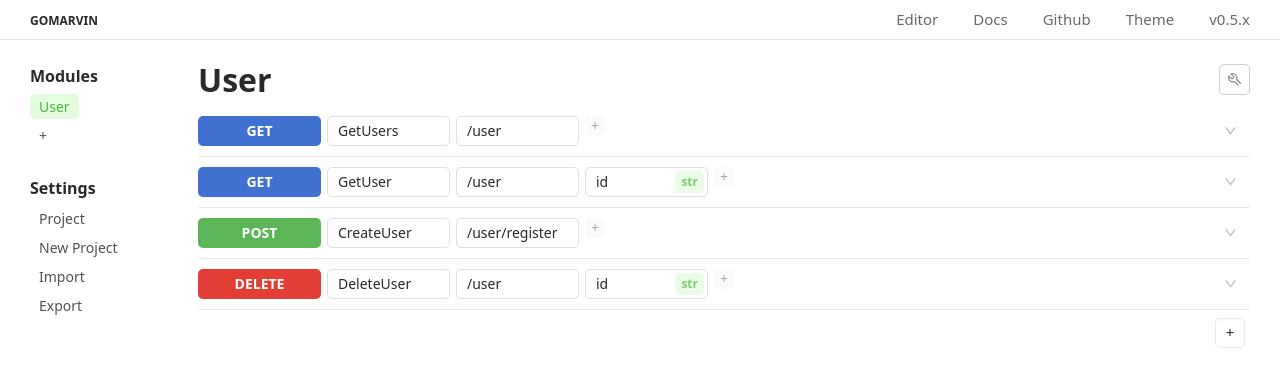
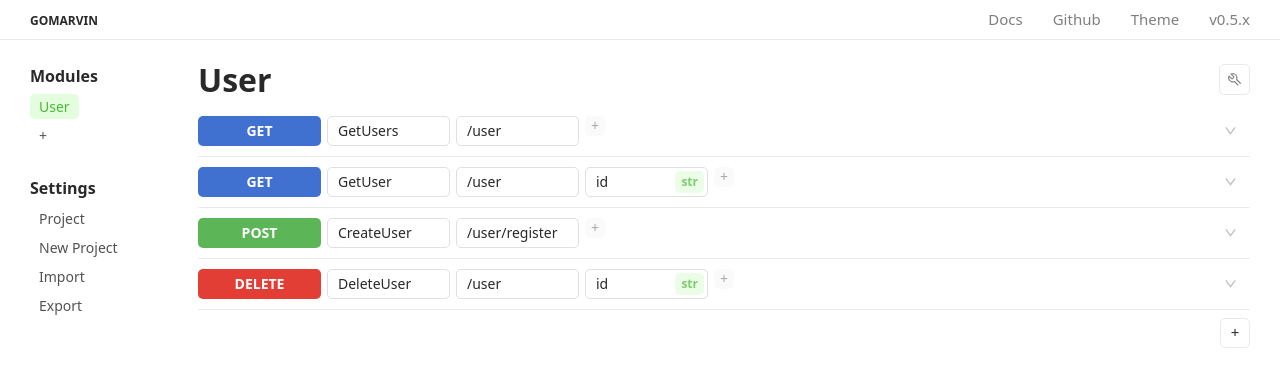
Before and after one commit to tompston/gomarvin-editor, a Vue app: page / in a window 1280 px wide. Shown: the top 386 px of the page. Built offline with nearby package versions, Linux system fonts and the light colour scheme.

Commit message:
settings tab switcher refactored to a seperate component

```diff
--- a/src/assets/css/components/buttons.css
+++ b/src/assets/css/components/buttons.css
@@ -91,6 +91,6 @@ button[disabled] {
   opacity: 1;
 }
 
-.module__toolbar_tool_btn {
-  align-items: flex-start;
+.module_toolbar_btn:hover {
+  border: var(--border-1-1);
 }
--- a/src/components/Header.vue
+++ b/src/components/Header.vue
@@ -22,10 +22,10 @@ onUnmounted(() => window.removeEventListener("resize", onWidthChange));
         <!--  -->
         <div class="hide-on-sm">
           <div>
-            <div class="flex gap-[35px] opacity-70">
-              <div class="hover-underline hover-pointer">
+            <div class="flex gap-[30px] opacity-60">
+              <!-- <div class="hover-underline hover-pointer">
                 <router-link to="/" class="remove-decorations">Editor</router-link>
-              </div>
+              </div> -->
               <div class="hover-underline hover-pointer">
                 <router-link to="/docs" class="remove-decorations">Docs</router-link>
               </div>
--- a/src/components/ModuleInfo.vue
+++ b/src/components/ModuleInfo.vue
@@ -1,25 +1,25 @@
 <script setup lang="ts">
-import * as gomarvin_config from "../assets/ts/gomarvin/interfaces";
-import * as editor from "../assets/ts/editor/editor";
-import ModuleToolbar from "./ModuleToolbar.vue";
-import { debug_mode } from "../assets/ts/main";
-import Endpoint from "./endpoint/Endpoint.vue";
-import { ref, reactive } from "vue";
+import * as gomarvin_config from '../assets/ts/gomarvin/interfaces'
+import * as editor from '../assets/ts/editor/editor'
+import { debug_mode } from '../assets/ts/main'
+import { ref, reactive } from 'vue'
 
-// settings tabs components
-import { SETTINGS_TABS } from "../assets/ts/gomarvin/predefined";
-import SettingsProjectTab from "../components/settings/ProjectCurrent.vue";
-import SettingsNewProjectTab from "../components/settings/ProjectNew.vue";
-import SettingsImportConfigTab from "../components/settings/Import.vue";
-import Export from "../components/settings/Export.vue";
+// components
+import SettingsTabs from './settings/SettingsTabs.vue'
+import ModuleToolbar from './ModuleToolbar.vue'
+import Endpoint from './endpoint/Endpoint.vue'
 
-defineProps<{ config: any; currentlySelectedModule: string }>();
 
+
+defineProps<{
+  config: any;
+  currentlySelectedModule: string
+}>()
+
+const new_endpoint_is_shown = ref(false)
 const new_endpoint_fields: gomarvin_config.Endpoint = reactive({
   ...editor.init_endpoint_fields,
-});
-
-const new_endpoint_is_shown = ref(false)
+})
 
 </script>
 
@@ -44,7 +44,7 @@ const new_endpoint_is_shown = ref(false)
                 :endpoint="new_endpoint_fields" :new_endpoint="true" @create_new_endpoint="
   editor.CreateEndpointAndResetInputFields(
     module.endpoints,
-    new_endpoint_fields
+    new_endpoint_fields,
   );
 new_endpoint_is_shown = false
                 " />
@@ -53,7 +53,7 @@ new_endpoint_is_shown = false
             <div class="grid grid-cols-[1fr_auto] mt-2">
               <div></div>
               <button @click="new_endpoint_is_shown = !new_endpoint_is_shown" class="flex-center toggle_endpoint_btn">
-                {{ new_endpoint_is_shown ? "-" : "+" }}
+                {{ new_endpoint_is_shown ? '-' : '+' }}
               </button>
             </div>
           </div>
@@ -67,18 +67,7 @@ new_endpoint_is_shown = false
     </div>
 
     <!-- Settings tabs -->
-    <div v-if="currentlySelectedModule == SETTINGS_TABS.CURRENT_PROJECT_TAB.id">
-      <SettingsProjectTab :config="config" header="Project Settings" />
-    </div>
-    <div v-if="currentlySelectedModule == SETTINGS_TABS.NEW_PROJECT_TAB.id">
-      <SettingsNewProjectTab :config="config" header="New Project Settings" />
-    </div>
-    <div v-if="currentlySelectedModule == SETTINGS_TABS.IMPORT_CONFIG_TAB.id">
-      <SettingsImportConfigTab :config="config" header="Import Config" />
-    </div>
-    <div v-if="currentlySelectedModule == SETTINGS_TABS.EXPORT_CONFIG_TAB.id">
-      <Export :config="config" header="Export Config" />
-    </div>
+    <SettingsTabs :currentlySelectedModule="currentlySelectedModule" :config="config" />
   </div>
 </template>
 
@@ -89,7 +78,6 @@ new_endpoint_is_shown = false
   border-radius: var(--border-rad-5);
   border: var(--border-1-3);
   font-size: var(--fs-8);
-  margin-right: 5px;
 }
 
 .toggle_endpoint_btn:hover {
--- a/src/components/ModuleToolbar.vue
+++ b/src/components/ModuleToolbar.vue
@@ -28,9 +28,9 @@ const wants_to_delete_module = ref(false);
         </div>
       </transition>
 
-      <button class="flex-center disable-text-select ml-[10px] module__toolbar_tool_btn"
+      <button class="flex-center disable-text-select ml-[10px] items-start"
         @click="edit_options_are_shown = !edit_options_are_shown">
-        <div class="flex-center border-rad-5 border-1-2">
+        <div class="flex-center border-rad-5 border-1-3  transition-1 module_toolbar_btn">
           <ToolSvg dims="29" fill="var(--svg-fill)" class="p-[8px] opacity-60" />
         </div>
       </button>
--- /dev/null
+++ b/src/components/settings/SettingsTabs.vue
@@ -0,0 +1,29 @@
+<script setup lang="ts">
+import { SETTINGS_TABS } from '../../assets/ts/gomarvin/predefined'
+import SettingsProjectTab from '../../components/settings/ProjectCurrent.vue'
+import SettingsNewProjectTab from '../../components/settings/ProjectNew.vue'
+import SettingsImportConfigTab from '../../components/settings/Import.vue'
+import Export from '../../components/settings/Export.vue'
+// import Export from 'src/components/settings/Export.vue'
+
+defineProps<{
+    config: any;
+    currentlySelectedModule: string;
+}>();
+
+</script>
+
+<template>
+    <div v-if="currentlySelectedModule == SETTINGS_TABS.CURRENT_PROJECT_TAB.id">
+        <SettingsProjectTab :config="config" header="Project Settings" />
+    </div>
+    <div v-if="currentlySelectedModule == SETTINGS_TABS.NEW_PROJECT_TAB.id">
+        <SettingsNewProjectTab :config="config" header="New Project Settings" />
+    </div>
+    <div v-if="currentlySelectedModule == SETTINGS_TABS.IMPORT_CONFIG_TAB.id">
+        <SettingsImportConfigTab :config="config" header="Import Config" />
+    </div>
+    <div v-if="currentlySelectedModule == SETTINGS_TABS.EXPORT_CONFIG_TAB.id">
+        <Export :config="config" header="Export Config" />
+    </div>
+</template>
```
Also changed, not shown: 1 other file (tests, documents, lock files or other folders).
